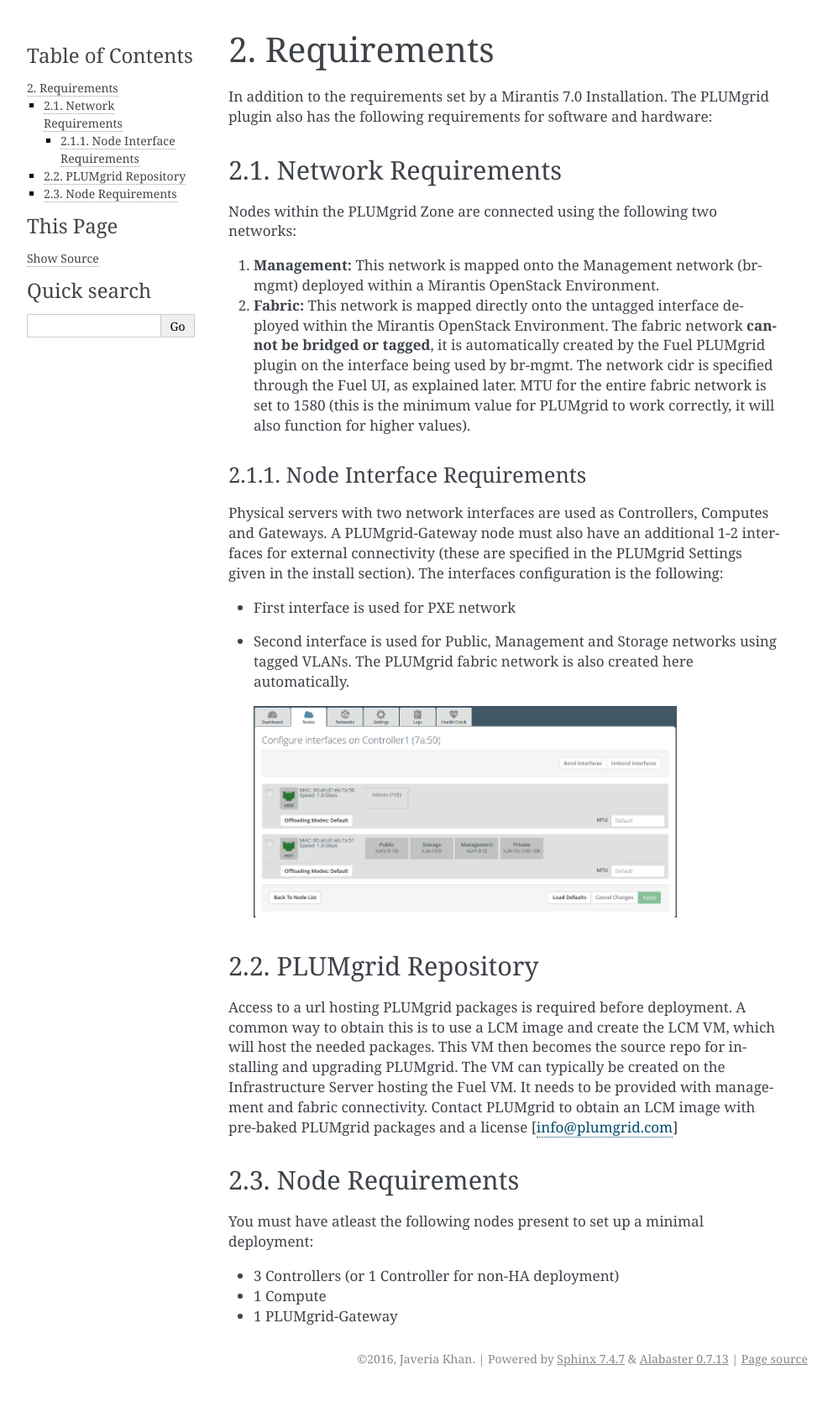
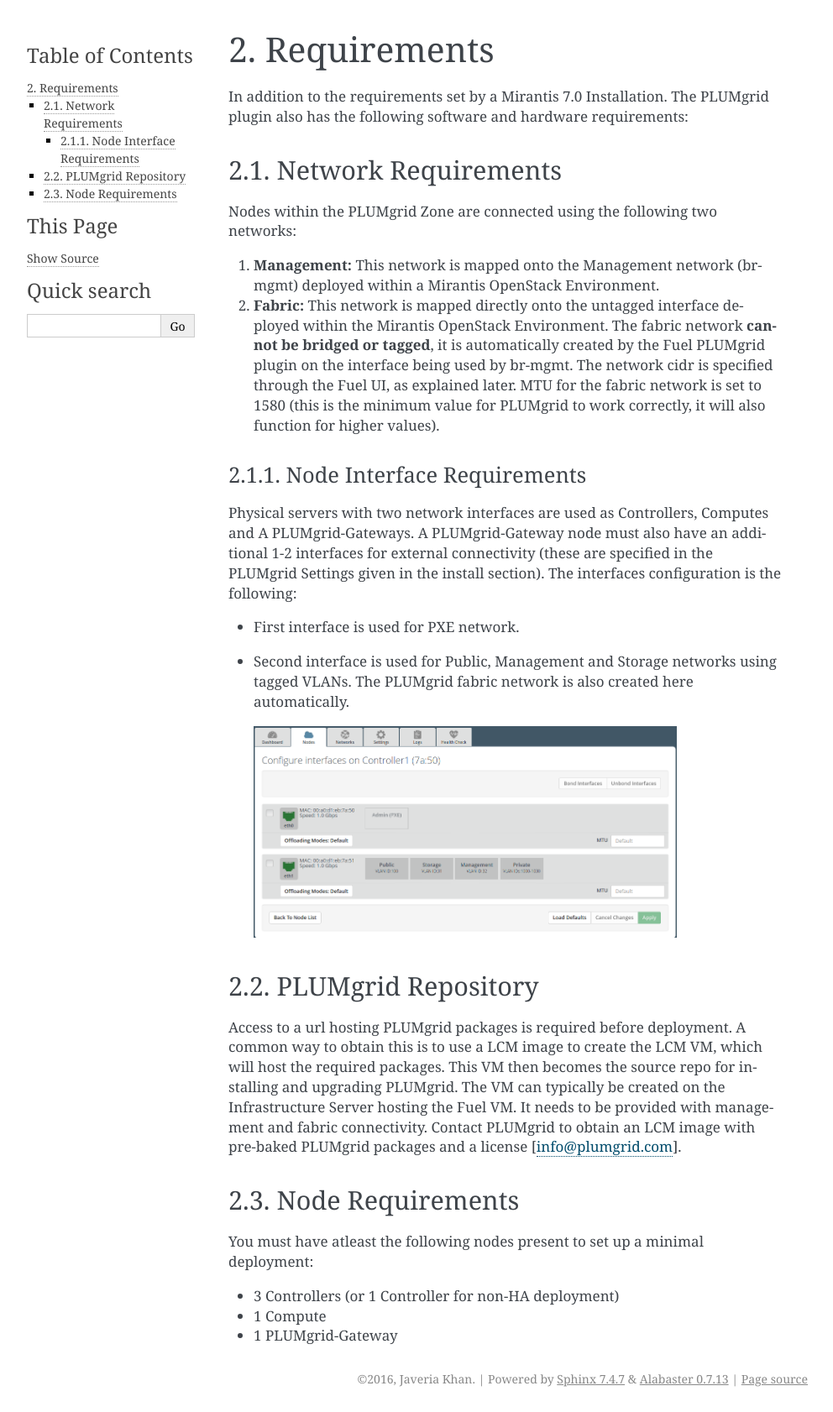
Before and after one commit to openstack-archive/fuel-plugin-plumgrid, a Sphinx documentation site: the page built from doc/plugin_guide/source/requirements.rst, in a window 1280 px wide. Shown: the whole page at 84% size, without its empty margins (148-1140 px from the left). Built offline with Sphinx 7.4.7, drawn with Linux system fonts in a browser that asks for light colours; before the commit the page ends 1658 px from its top, so only the background shows below that.

Commit message:
Update Plugin Guide
Change-Id: I1cc252d33c43bcac584d0b793a5b30176002d3fc
Signed-off-by: Javeria Khan <javeriak@plumgrid.com>

```diff
--- a/doc/plugin_guide/source/conf.py
+++ b/doc/plugin_guide/source/conf.py
@@ -61,7 +61,7 @@
 # The short X.Y version.
 version = u'1.0'
 # The full version, including alpha/beta/rc tags.
-release = u'1.0.1'
+release = u'1.0-1.0.1-1'
 
 # The language for content autogenerated by Sphinx. Refer to documentation
 # for a list of supported languages.
@@ -250,6 +250,10 @@
 # If false, no module index is generated.
 #latex_domain_indices = True
 
+# make latex stop printing blank pages between sections
+# http://stackoverflow.com/questions/5422997/sphinx-docs-remove-blank-pages-from-generated-pdfs
+latex_elements = { 'classoptions': ',openany,oneside', 'babel' : '\\usepackage[english]{babel}' }
+
 
 # -- Options for manual page output ---------------------------------------
 
@@ -287,6 +291,9 @@
 # If true, do not generate a @detailmenu in the "Top" node's menu.
 #texinfo_no_detailmenu = False
 
+# Insert footnotes where they are defined instead of
+# at the end.
+pdf_inline_footnotes = True
 
 # Example configuration for intersphinx: refer to the Python standard library.
 intersphinx_mapping = {'https://docs.python.org/': None}
--- a/doc/plugin_guide/source/index.rst
+++ b/doc/plugin_guide/source/index.rst
@@ -14,3 +14,4 @@
    intro
    requirements
    install_guide
+   troubleshooting
--- a/doc/plugin_guide/source/requirements.rst
+++ b/doc/plugin_guide/source/requirements.rst
@@ -1,8 +1,7 @@
 Requirements
 ============
 
-In addition to the requirements set by a Mirantis 7.0 Installation. The PLUMgrid plugin also has the following requirements
-for software and hardware:
+In addition to the requirements set by a Mirantis 7.0 Installation. The PLUMgrid plugin also has the following software and hardware requirements:
 
 Network Requirements
 --------------------
@@ -11,14 +10,14 @@
 
 #. **Management:** This network is mapped onto the Management network (br-mgmt) deployed within a Mirantis OpenStack Environment.
 
-#. **Fabric:** This network is mapped directly onto the untagged interface deployed within the Mirantis OpenStack Environment. The fabric network **cannot be bridged or tagged**, it is automatically created by the Fuel PLUMgrid plugin on the interface being used by br-mgmt. The network cidr is specified through the Fuel UI, as explained later. MTU for the entire fabric network is set to 1580 (this is the minimum value for PLUMgrid to work correctly, it will also function for higher values).
+#. **Fabric:** This network is mapped directly onto the untagged interface deployed within the Mirantis OpenStack Environment. The fabric network **cannot be bridged or tagged**, it is automatically created by the Fuel PLUMgrid plugin on the interface being used by br-mgmt. The network cidr is specified through the Fuel UI, as explained later. MTU for the fabric network is set to 1580 (this is the minimum value for PLUMgrid to work correctly, it will also function for higher values).
 
 Node Interface Requirements
 +++++++++++++++++++++++++++
 
-Physical servers with two network interfaces are used as Controllers, Computes and Gateways. A PLUMgrid-Gateway node must also have an additional 1-2 interfaces for external connectivity (these are specified in the PLUMgrid Settings given in the install section). The interfaces configuration is the following:
+Physical servers with two network interfaces are used as Controllers, Computes and A PLUMgrid-Gateways. A PLUMgrid-Gateway node must also have an additional 1-2 interfaces for external connectivity (these are specified in the PLUMgrid Settings given in the install section). The interfaces configuration is the following:
 
-* First interface is used for PXE network
+* First interface is used for PXE network.
 * Second interface is used for Public, Management and Storage networks using tagged VLANs. The PLUMgrid fabric network is also created here automatically.
 
   .. image:: images/network_config.png
@@ -28,7 +27,7 @@
 PLUMgrid Repository
 -------------------
 
-Access to a url hosting PLUMgrid packages is required before deployment. A common way to obtain this is to use a LCM image and create the LCM VM, which will host the needed packages. This VM then becomes the source repo for installing and upgrading PLUMgrid. The VM can typically be created on the Infrastructure Server hosting the Fuel VM. It needs to be provided with management and fabric connectivity. Contact PLUMgrid to obtain an LCM image with pre-baked PLUMgrid packages and a license [info@plumgrid.com]
+Access to a url hosting PLUMgrid packages is required before deployment. A common way to obtain this is to use a LCM image to create the LCM VM, which will host the required packages. This VM then becomes the source repo for installing and upgrading PLUMgrid. The VM can typically be created on the Infrastructure Server hosting the Fuel VM. It needs to be provided with management and fabric connectivity. Contact PLUMgrid to obtain an LCM image with pre-baked PLUMgrid packages and a license [info@plumgrid.com].
 
 Node Requirements
 -----------------
```
Also changed, not shown: doc/plugin_guide/source/install_guide.rst (+19 -19 lines), doc/plugin_guide/source/intro.rst (+5 -5 lines), doc/plugin_guide/source/troubleshooting.rst (added, +20 -0 lines).
